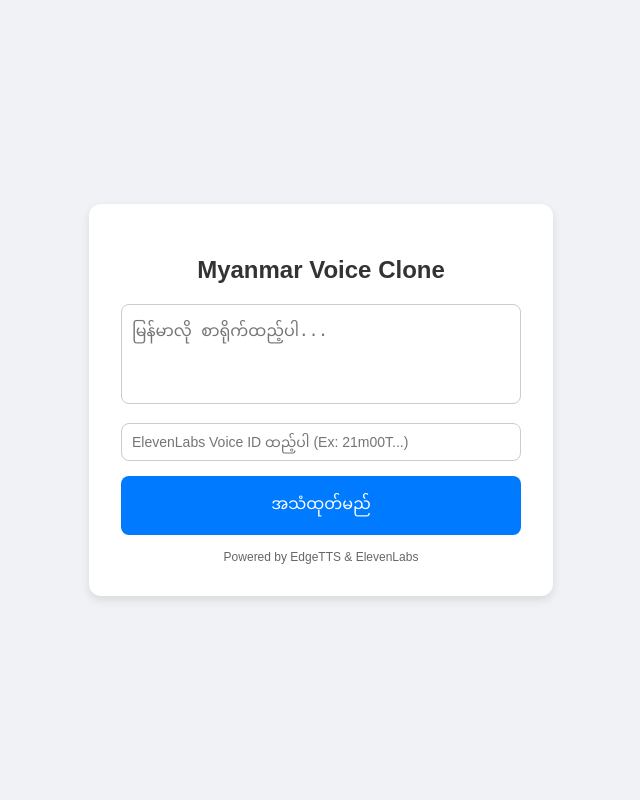
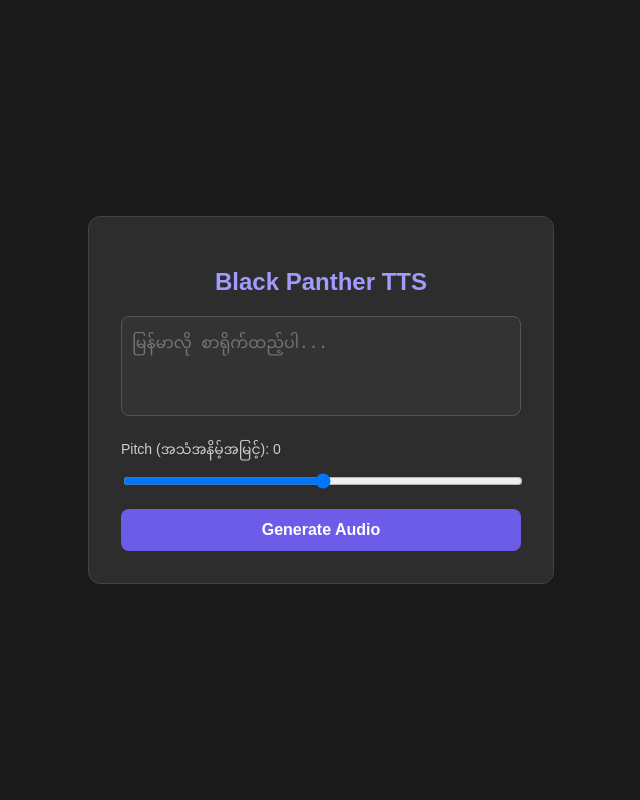
Before and after one commit to kc502/my-voice-app, a FastAPI app: page / in a window 1280 px wide. Shown: the whole page, without its empty margins (319-959 px from the left). Run offline with FastAPI, Linux system fonts and the light colour scheme.

Commit message:
Change title and update styles for dark theme

```diff
--- a/templates/index.html
+++ b/templates/index.html
@@ -3,82 +3,72 @@
 <head>
     <meta charset="UTF-8">
     <meta name="viewport" content="width=device-width, initial-scale=1.0">
-    <title>Myanmar AI Voice Generator</title>
+    <title>Black Panther Voice Gen</title>
     <style>
-        body { font-family: sans-serif; background-color: #f0f2f5; display: flex; justify-content: center; align-items: center; min-height: 100vh; margin: 0; }
-        .container { background: white; padding: 2rem; border-radius: 12px; box-shadow: 0 4px 10px rgba(0,0,0,0.1); width: 90%; max-width: 400px; text-align: center; }
-        h2 { color: #333; margin-bottom: 20px; }
-        textarea { width: 100%; height: 100px; padding: 10px; border: 1px solid #ccc; border-radius: 8px; margin-bottom: 15px; font-size: 16px; resize: none; box-sizing: border-box; }
-        input { width: 100%; padding: 10px; border: 1px solid #ccc; border-radius: 8px; margin-bottom: 15px; font-size: 14px; box-sizing: border-box; }
-        button { background-color: #007bff; color: white; border: none; padding: 12px 20px; border-radius: 8px; font-size: 16px; cursor: pointer; width: 100%; transition: 0.3s; }
-        button:hover { background-color: #0056b3; }
-        button:disabled { background-color: #ccc; cursor: not-allowed; }
+        body { font-family: sans-serif; background: #1a1a1a; color: white; display: flex; justify-content: center; align-items: center; min-height: 100vh; margin: 0; }
+        .container { background: #2d2d2d; padding: 2rem; border-radius: 12px; width: 90%; max-width: 400px; text-align: center; border: 1px solid #444; }
+        h2 { margin-bottom: 20px; color: #a29bfe; }
+        textarea { width: 100%; height: 100px; padding: 10px; background: #333; color: white; border: 1px solid #555; border-radius: 8px; margin-bottom: 15px; font-size: 16px; resize: none; box-sizing: border-box; }
+        label { display: block; margin-bottom: 5px; text-align: left; font-size: 14px; color: #ccc; }
+        input[type="range"] { width: 100%; margin-bottom: 20px; }
+        button { background-color: #6c5ce7; color: white; border: none; padding: 12px 20px; border-radius: 8px; font-size: 16px; cursor: pointer; width: 100%; transition: 0.3s; font-weight: bold; }
+        button:hover { background-color: #5649c0; }
+        button:disabled { background-color: #555; cursor: wait; }
         audio { width: 100%; margin-top: 20px; display: none; }
-        .loader { border: 4px solid #f3f3f3; border-top: 4px solid #3498db; border-radius: 50%; width: 30px; height: 30px; animation: spin 1s linear infinite; margin: 20px auto; display: none; }
+        .loader { border: 4px solid #f3f3f3; border-top: 4px solid #6c5ce7; border-radius: 50%; width: 30px; height: 30px; animation: spin 1s linear infinite; margin: 20px auto; display: none; }
         @keyframes spin { 0% { transform: rotate(0deg); } 100% { transform: rotate(360deg); } }
-        .credit { margin-top: 15px; font-size: 12px; color: #666; }
     </style>
 </head>
 <body>
 
 <div class="container">
-    <h2>Myanmar Voice Clone</h2>
+    <h2>Black Panther TTS</h2>
 
     <textarea id="textInput" placeholder="မြန်မာလို စာရိုက်ထည့်ပါ..."></textarea>
 
-    <input type="text" id="voiceIdInput" placeholder="ElevenLabs Voice ID ထည့်ပါ (Ex: 21m00T...)">
+    <label>Pitch (အသံအနိမ့်အမြင့်): <span id="pitchVal">0</span></label>
+    <input type="range" id="pitchInput" min="-12" max="12" value="0" oninput="document.getElementById('pitchVal').innerText = this.value">
 
-    <button id="generateBtn" onclick="generateAudio()">အသံထုတ်မည်</button>
+    <button id="generateBtn" onclick="generateAudio()">Generate Audio</button>
 
     <div class="loader" id="loader"></div>
     <audio id="audioPlayer" controls></audio>
-
-    <div class="credit">Powered by EdgeTTS & ElevenLabs</div>
 </div>
 
 <script>
     async function generateAudio() {
         const text = document.getElementById("textInput").value;
-        const voiceId = document.getElementById("voiceIdInput").value;
+        const pitch = document.getElementById("pitchInput").value;
         const btn = document.getElementById("generateBtn");
         const loader = document.getElementById("loader");
         const audioPlayer = document.getElementById("audioPlayer");
 
-        if (!text || !voiceId) {
-            alert("စာသားနှင့် Voice ID ဖြည့်ရန် လိုအပ်ပါသည်!");
-            return;
-        }
+        if (!text) return alert("စာအရင်ရိုက်ပါ!");
 
-        // UI ပြင်ဆင်ခြင်း
         btn.disabled = true;
-        btn.innerText = "ခေတ္တစောင့်ပါ...";
+        btn.innerText = "Processing (ခဏစောင့်ပါ)...";
         loader.style.display = "block";
         audioPlayer.style.display = "none";
 
         const formData = new FormData();
         formData.append("text", text);
-        formData.append("voice_id", voiceId);
+        formData.append("pitch", pitch);
 
         try {
-            const response = await fetch("/generate", {
-                method: "POST",
-                body: formData
-            });
-
+            const response = await fetch("/generate", { method: "POST", body: formData });
             if (response.ok) {
                 const blob = await response.blob();
-                const url = URL.createObjectURL(blob);
-                audioPlayer.src = url;
+                audioPlayer.src = URL.createObjectURL(blob);
                 audioPlayer.style.display = "block";
                 audioPlayer.play();
             } else {
-                alert("Error: အသံထုတ်မရပါ (API Key မှန်မမှန် စစ်ပါ)");
+                alert("Error: Server Busy ဖြစ်နေပါသည် (သို့) Time Out ဖြစ်သွားပါသည်");
             }
         } catch (error) {
             alert("Connection Error!");
         } finally {
             btn.disabled = false;
-            btn.innerText = "အသံထုတ်မည်";
+            btn.innerText = "Generate Audio";
             loader.style.display = "none";
         }
     }
```
